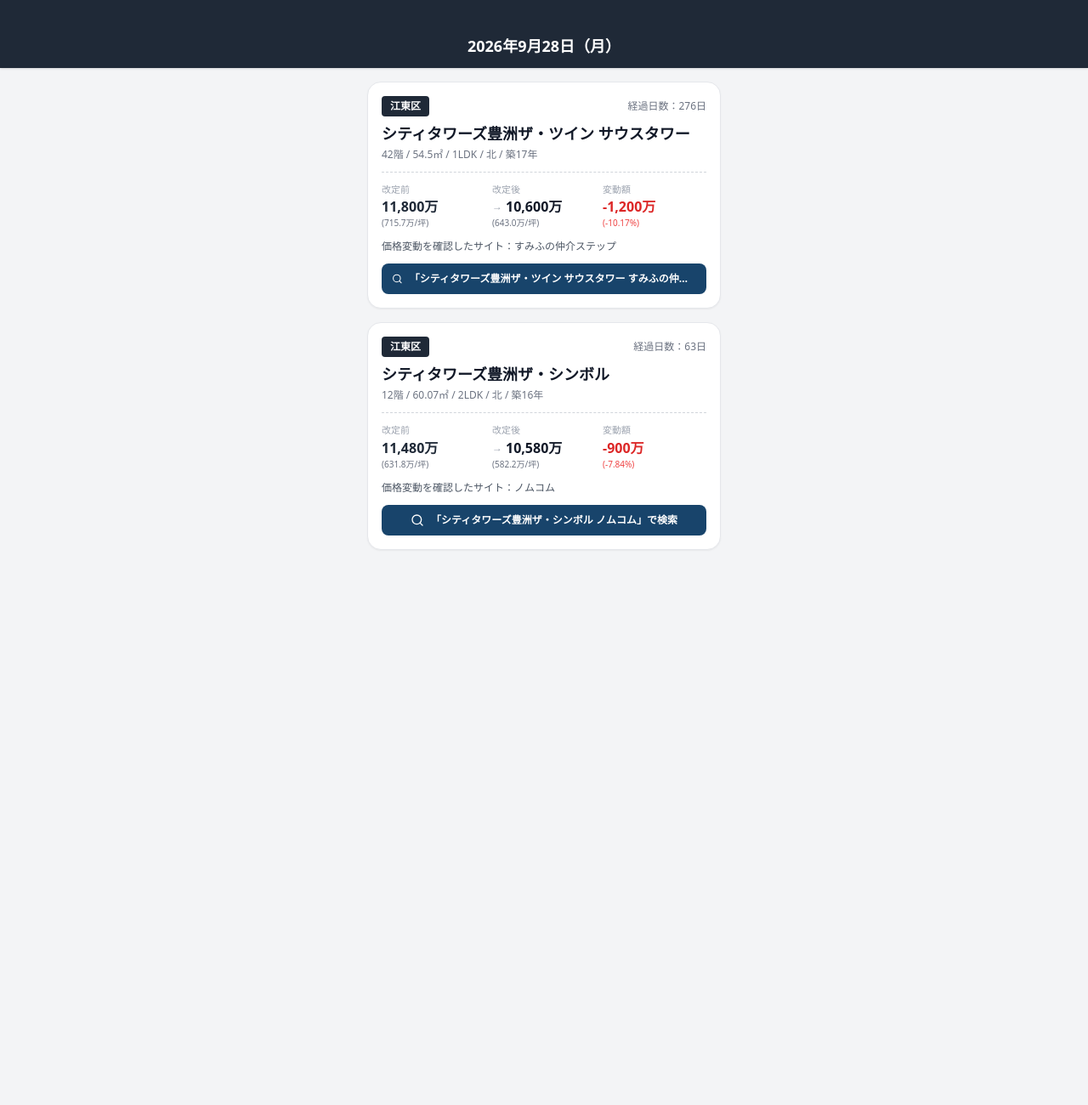
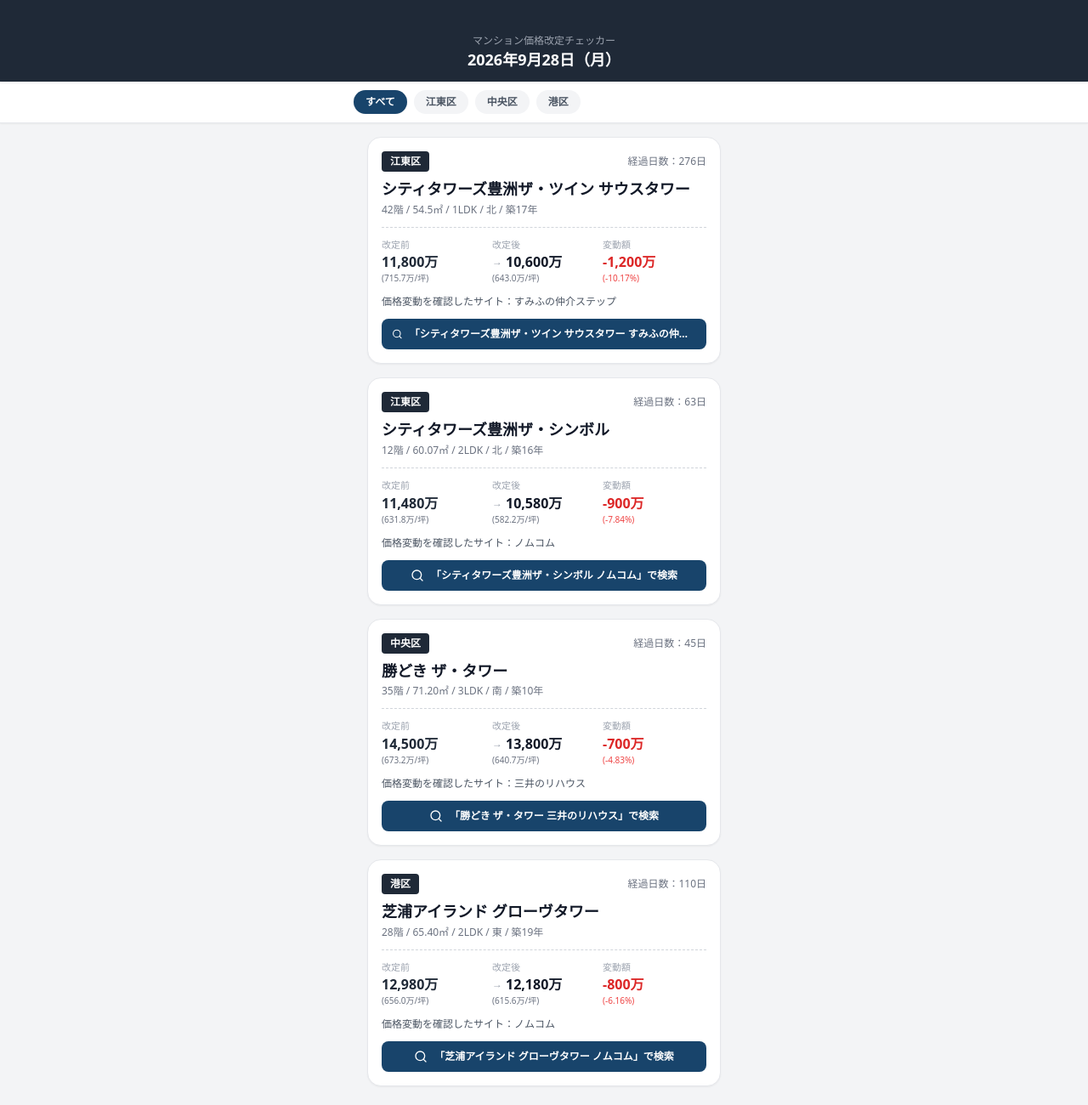
Before and after one commit to 122kojimashunsuke-hub/-, a plain HTML site: page index.html in a window 1280 px wide. Shown: the whole page at 85% size. Before the commit the page ends 800 px from the top, so only its background shows below. Drawn offline with nearby package versions, Linux system fonts and the light colour scheme.

Commit message:
Update index.html

```diff
--- a/index.html
+++ b/index.html
@@ -5,7 +5,6 @@
   <meta name="viewport" content="width=device-width, initial-scale=1.0, maximum-scale=1.0, user-scalable=no">
   <title>マンション値下げ速報</title>
 
-  <!-- アプリ・アイコン設定（単一ファイル対応） -->
   <meta name="apple-mobile-web-app-capable" content="yes">
   <meta name="apple-mobile-web-app-status-bar-style" content="black-translucent">
   <meta name="apple-mobile-web-app-title" content="値下げ速報">
@@ -13,22 +12,32 @@
   <link rel="apple-touch-icon" href="https://img.icons8.com/fluency/192/city.png">
   <link rel="icon" type="image/png" href="https://img.icons8.com/fluency/192/city.png">
 
-  <!-- Tailwind CSS & Lucide Icons -->
   <script src="https://cdn.tailwindcss.com"></script>
   <script src="https://unpkg.com/lucide@latest"></script>
 </head>
-<body class="bg-gray-100 min-h-screen text-gray-800 font-sans pb-12 select-none">
+<body class="bg-gray-100 min-h-screen text-gray-800 font-sans pb-16 select-none">
 
   <!-- ヘッダー -->
-  <header class="bg-[#1f2937] text-white pt-10 pb-3 px-4 text-center text-lg font-bold sticky top-0 z-10 shadow">
-    <span id="header-date">2026年9月28日（月）</span>
+  <header class="bg-[#1f2937] text-white pt-10 pb-3 px-4 text-center sticky top-0 z-20 shadow">
+    <div class="text-xs text-gray-400 font-medium">マンション価格改定チェッカー</div>
+    <div id="header-date" class="text-lg font-bold">2026年9月28日（月）</div>
   </header>
 
-  <!-- 物件リスト -->
-  <main class="max-w-md mx-auto p-4 space-y-4" id="property-list"></main>
+  <!-- エリア選択バー（横スクロール可能） -->
+  <nav class="bg-white border-b border-gray-200 sticky top-[76px] z-10 px-4 py-2.5 shadow-sm">
+    <div class="max-w-md mx-auto flex items-center gap-2 overflow-x-auto no-scrollbar" id="area-tabs">
+      <!-- JavaScriptでエリアボタンを動的生成 -->
+    </div>
+  </nav>
+
+  <!-- 物件リストコンテナ -->
+  <main class="max-w-md mx-auto p-4 space-y-4" id="property-list">
+    <!-- 物件カード -->
+  </main>
 
   <script>
-    const properties = [
+    // サンプルデータ（後ほどPythonの自動更新データと接続します）
+    const allProperties = [
       {
         area: "江東区",
         elapsedDays: 276,
@@ -56,14 +65,83 @@
         diffRate: "(-7.84%)",
         source: "ノムコム",
         searchWord: "シティタワーズ豊洲ザ・シンボル ノムコム"
+      },
+      {
+        area: "中央区",
+        elapsedDays: 45,
+        name: "勝どき ザ・タワー",
+        spec: "35階 / 71.20㎡ / 3LDK / 南 / 築10年",
+        beforePrice: "14,500万",
+        beforeTsubo: "673.2万/坪",
+        afterPrice: "13,800万",
+        afterTsubo: "640.7万/坪",
+        diffPrice: "-700万",
+        diffRate: "(-4.83%)",
+        source: "三井のリハウス",
+        searchWord: "勝どき ザ・タワー 三井のリハウス"
+      },
+      {
+        area: "港区",
+        elapsedDays: 110,
+        name: "芝浦アイランド グローヴタワー",
+        spec: "28階 / 65.40㎡ / 2LDK / 東 / 築19年",
+        beforePrice: "12,980万",
+        beforeTsubo: "656.0万/坪",
+        afterPrice: "12,180万",
+        afterTsubo: "615.6万/坪",
+        diffPrice: "-800万",
+        diffRate: "(-6.16%)",
+        source: "ノムコム",
+        searchWord: "芝浦アイランド グローヴタワー ノムコム"
       }
     ];
 
+    let currentArea = "すべて";
+
+    // エリアタブの初期化
+    function initAreaTabs() {
+      const areaTabsContainer = document.getElementById('area-tabs');
+      // ユニークなエリア一覧を抽出
+      const areas = ["すべて", ...new Set(allProperties.map(p => p.area))];
+
+      areaTabsContainer.innerHTML = areas.map(area => `
+        <button onclick="changeArea('${area}')"
+          id="tab-${area}"
+          class="px-3.5 py-1.5 rounded-full text-xs font-semibold whitespace-nowrap transition-all ${
+            area === currentArea
+              ? 'bg-[#18446b] text-white shadow-sm'
+              : 'bg-gray-100 text-gray-600 hover:bg-gray-200'
+          }">
+          ${area}
+        </button>
+      `).join('');
+    }
+
+    // エリア切り替え処理
+    function changeArea(area) {
+      currentArea = area;
+      initAreaTabs();
+      renderCards();
+    }
+
+    // カード描画処理
+    function renderCards() {
       const container = document.getElementById('property-list');
-    properties.forEach(item => {
-      const card = document.createElement('div');
-      card.className = "bg-white rounded-2xl shadow-sm border border-gray-200 p-4";
-      card.innerHTML = `
+      const filtered = currentArea === "すべて"
+        ? allProperties
+        : allProperties.filter(p => p.area === currentArea);
+
+      if (filtered.length === 0) {
+        container.innerHTML = `
+          <div class="text-center py-12 text-gray-400 text-sm">
+            該当する値下げ物件はありません
+          </div>
+        `;
+        return;
+      }
+
+      container.innerHTML = filtered.map(item => `
+        <div class="bg-white rounded-2xl shadow-sm border border-gray-200 p-4 transition-all">
           <div class="flex justify-between items-center mb-2">
             <span class="bg-gray-800 text-white text-xs font-semibold px-2.5 py-1 rounded">${item.area}</span>
             <span class="text-xs text-gray-500 font-medium">経過日数：${item.elapsedDays}日</span>
@@ -97,10 +175,15 @@
             <i data-lucide="search" class="w-4 h-4"></i>
             <span class="truncate">「${item.searchWord}」で検索</span>
           </a>
-      `;
-      container.appendChild(card);
-    });
+        </div>
+      `).join('');
+
       lucide.createIcons();
+    }
+
+    // 初回実行
+    initAreaTabs();
+    renderCards();
   </script>
 </body>
 </html>
```
Lines whose indentation alone changed are shown as unchanged.
